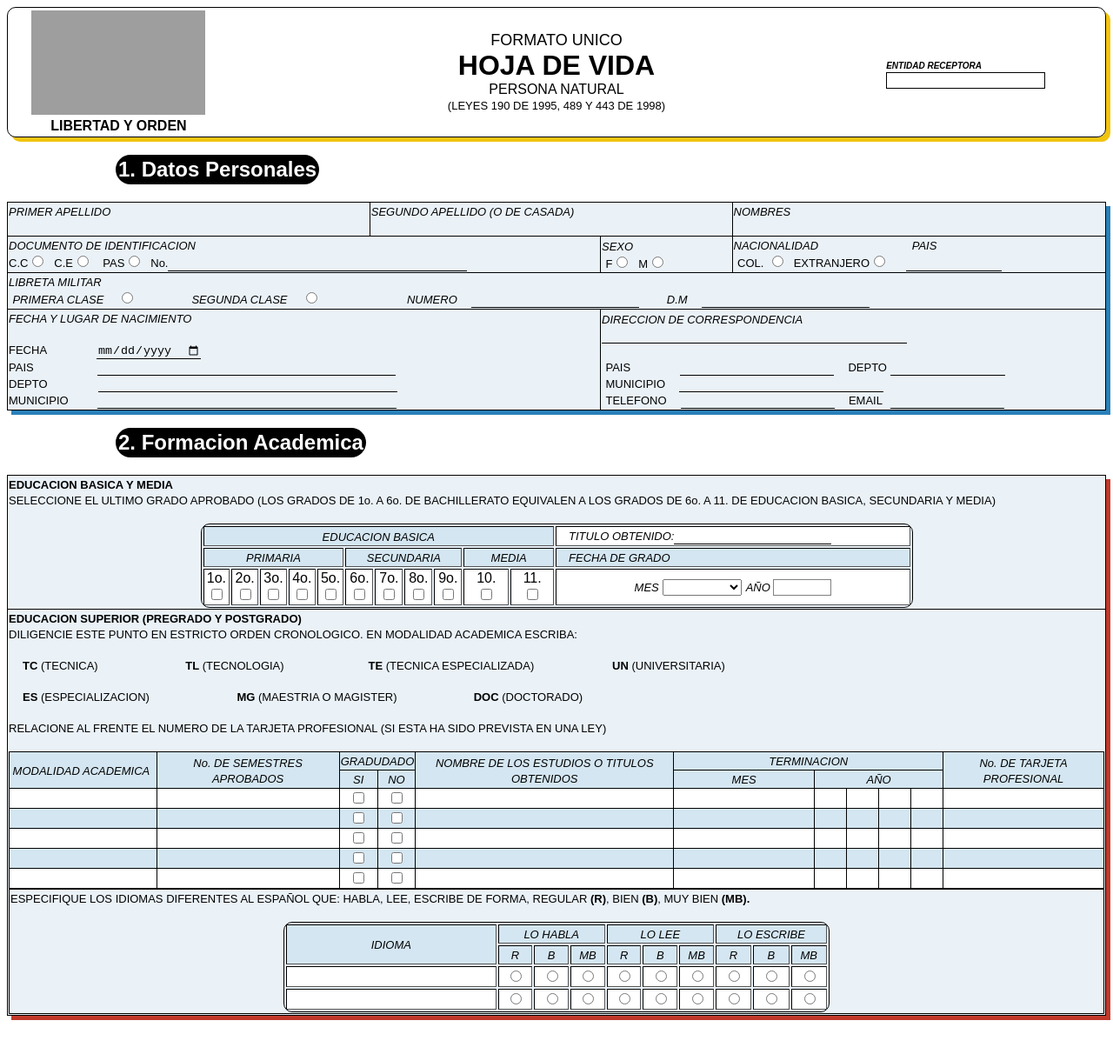
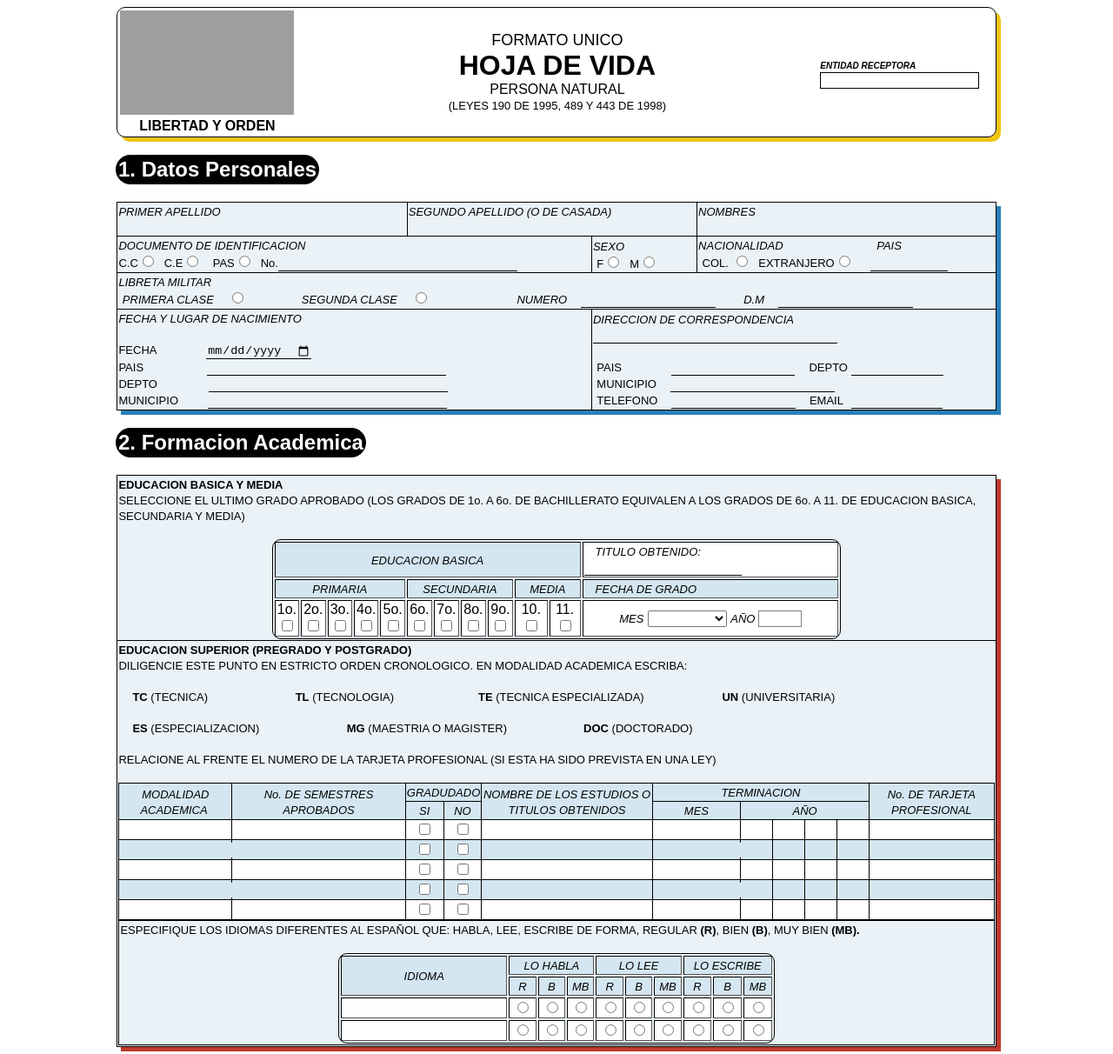
Before and after one commit to aleivac/HojaDeVida, a plain HTML site: page index.html in a window 1280 px wide. Shown: the whole page at 87% size. Before the commit the page ends 1176 px from the top, so only its background shows below. Drawn offline with Linux system fonts and the light colour scheme; grey boxes are pictures that could not be loaded.

Commit message:
Add files via upload

```diff
--- a/index.html
+++ b/index.html
@@ -64,7 +64,7 @@
      }
     </style>
         <body>
-            <table frome="box" style="width:100%;" align="center" id="Encabezado" >
+            <table frome="box" style="width:80%;" align="center" id="Encabezado" >
                 <tr>
                     <th style="width: 20%;" align="center"><img src="https://th.bing.com/th/id/OIP.K8j32P4AArPdUaQChBPSmAHaEo?pid=ImgDet&rs=1" width="200px" height="120px">
                     <br>Libertad y Orden</th>
@@ -80,7 +80,7 @@
              <th><font face="Arial"size="5" color="white">1. Datos Personales</font></th>
            </tr>
            </table>
-        <table border="1" style="width: 100%;" align="center" id="DP" bgcolor="#EAF2F8">
+        <table border="1" style="width: 80%;" align="center" id="DP" bgcolor="#EAF2F8">
             <tr>
                <td colspan="3" style="width: 33%;"><font size="2"><i>PRIMER APELLIDO</i></font>
             <br> <input type=text style="width: 90% ;background-color: #EAF2F8; border: none; "   ></td>
@@ -126,7 +126,7 @@
                 <th><font face="Arial"size="5" color="white">2. Formacion Academica</font></th>
             </tr>
         </table>
-        <table border="1" style="width: 100%;" align="center" id="FA" bgcolor="#EAF2F8">
+        <table border="1" style="width: 80%;" align="center" id="FA" bgcolor="#EAF2F8">
             <tr>
                 <td><font size="2"> <strong>EDUCACION BASICA Y MEDIA</strong> </font>
                     <br><font size="2">SELECCIONE EL ULTIMO GRADO APROBADO (LOS GRADOS DE 1o. A 6o. DE BACHILLERATO EQUIVALEN A LOS GRADOS DE 6o. A 11. DE EDUCACION BASICA, SECUNDARIA Y MEDIA)</font>
```
